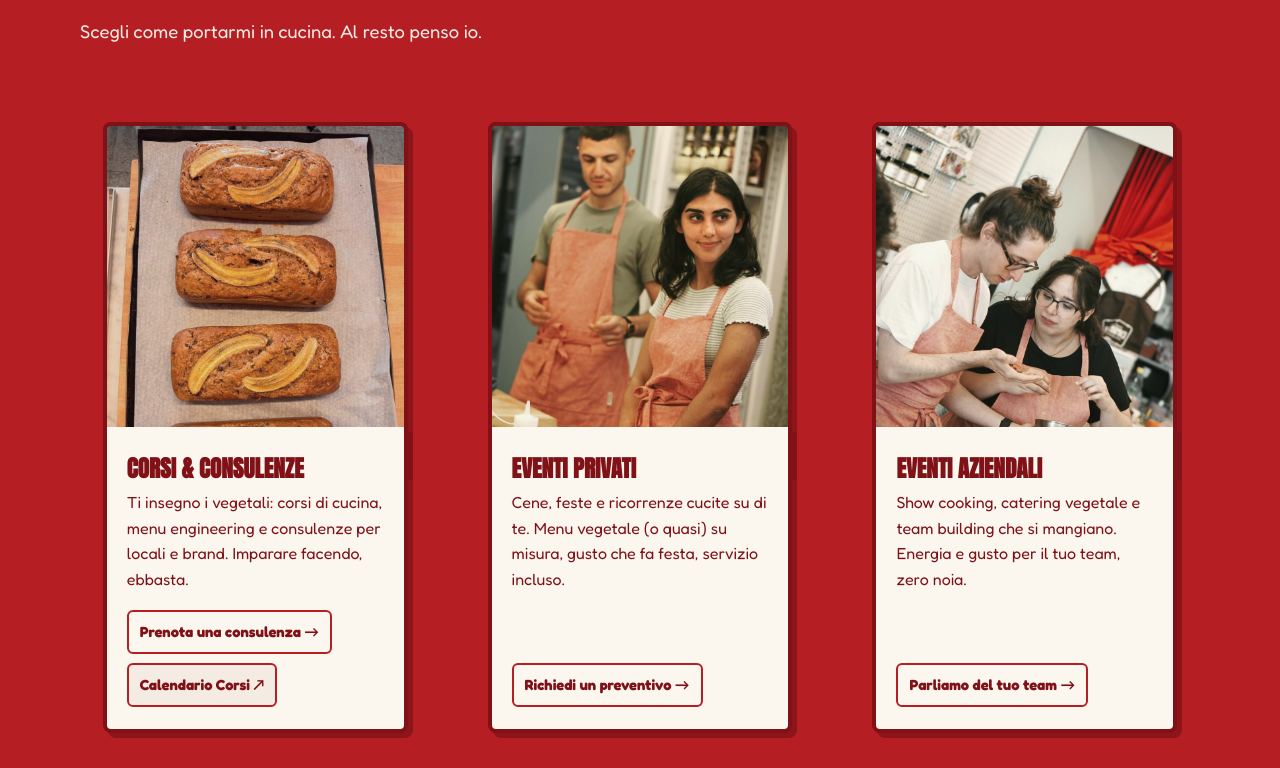
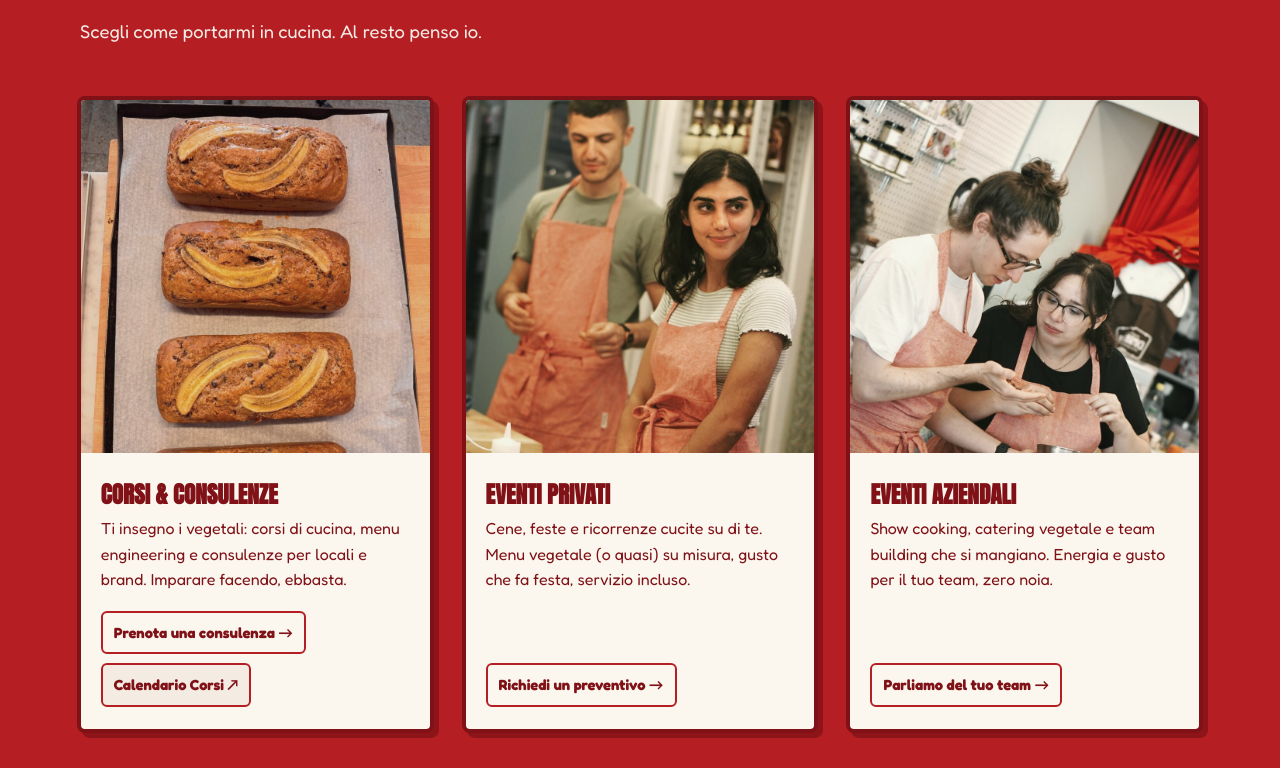
Before and after one commit to boscmorgan/Enza---Chef-website-build, a plain HTML site: page index.html in a window 1280 px wide. Shown: the part 1672-2440 px from the top of the page. Drawn offline with Linux system fonts and the light colour scheme.

Commit message:
Service Section fixes

```diff
--- a/css/style.css
+++ b/css/style.css
@@ -61,6 +61,8 @@
    ========================================================= */
 
 :root{
+  color-scheme:only light;
+
   --violet:#7f1117;
   --amethyst:#b51f24;
   --grape:#d8cfc3;
@@ -87,7 +89,11 @@
 }
 
 *{box-sizing:border-box;}
-html{scroll-behavior:smooth;scroll-padding-top:88px;}
+html{
+  scroll-behavior:smooth;
+  scroll-padding-top:88px;
+  background:var(--paper);
+}
 body{
   margin:0;
   font-family:var(--sans);
@@ -97,6 +103,7 @@ body{
   line-height:1.6;
   overflow-x:hidden;
 }
+input,textarea,select,button{color-scheme:only light;}
 img{max-width:100%;display:block;}
 a{color:inherit;}
 
@@ -483,31 +490,27 @@ body.menu-closed .hamburger{display:flex;}
 }
 .card{
   position:relative;
-  background:var(--amethyst);color:var(--violet);
+  background:transparent;color:var(--violet);
   border:0;border-radius:0;overflow:visible;
   display:flex;flex-direction:column;
-  padding:26px;
+  padding:0;
   min-height:100%;
   box-shadow:none;
   transition:transform .2s, box-shadow .2s;
 }
 .card::before{
-  content:"";position:absolute;inset:26px 26px auto 26px;
-  height:52%;
-  background:var(--violet);
-  border:4px solid rgba(127,17,23,.92);
-  box-shadow:5px 5px 0 rgba(127,17,23,.72);
-  border-radius:8px 8px 0 0;
+  content:none;
 }
 .card:hover{transform:translateY(-2px);}
 .card-img{
   position:relative;z-index:1;
   aspect-ratio:1/1;overflow:hidden;
   display:grid;place-items:center;
-  background:var(--violet);
+  background:var(--paper);
   border:4px solid var(--violet);
   border-bottom:0;
   border-radius:8px 8px 0 0;
+  box-shadow:5px 5px 0 rgba(127,17,23,.72);
 }
 .card-img::after{
   content:none;
@@ -747,8 +750,6 @@ body.menu-closed .hamburger{display:flex;}
   .chi-sono,.servizi,.biografia,.corsi,.contatti{padding-top:96px;}
   .chi-text{padding-left:24px;}
   .cards{grid-template-columns:1fr;max-width:390px;}
-  .card{padding:18px;}
-  .card::before{inset:18px 18px auto 18px;}
   .card-img{aspect-ratio:4/3;}
   .card-body{padding:26px 18px 20px;}
   .timeline li{padding-left:44px;}
--- a/index.html
+++ b/index.html
@@ -10,6 +10,7 @@
   <meta name="keywords" content="chef vegetariana, chef vegana, cucina vegetale Firenze, corsi di cucina vegana Firenze, corsi di cucina vegetale, consulenza gastronomica, eventi privati, eventi aziendali, catering vegetale, Enza De Iorio, Enza e basta, Firenze, Vesuvio" />
   <meta name="author" content="Enza De Iorio — Enza e basta" />
   <meta name="robots" content="index, follow, max-image-preview:large" />
+  <meta name="color-scheme" content="light" />
 
   <!-- Local SEO (Firenze, Toscana) -->
   <meta name="geo.region" content="IT-52" />
```
